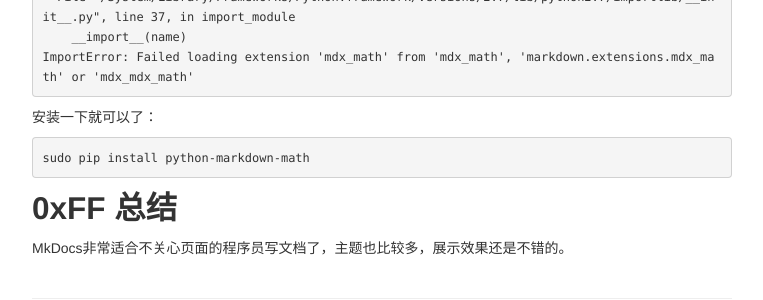
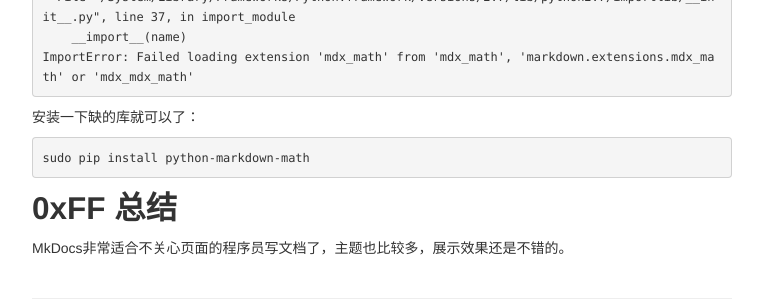
Before and after one commit to wutongtree/wutongtree.github.io, a Jekyll site: the page built from devops/manage-your-cms-using-mkdocs.md, in a window 1280 px wide and 900 px high, scrolled down 3236 px. Shown: the part 540-840 px from the top of the window, without its empty margins (258-1021 px from the left). Built offline with Jekyll 4.4.1, drawn with Linux system fonts in a browser that asks for light colours.

Commit message:
adjuest format

````diff
--- a/devops/manage-your-cms-using-mkdocs.md
+++ b/devops/manage-your-cms-using-mkdocs.md
@@ -23,12 +23,14 @@ pip install mkdocs
 * 创建文档工程
 
 可以直接用mkdocs的命令：
+
 ```
 mkdocs new my-project
 cd my-project
 ```
 
 生成的目录结构如下：
+
 ```
 xxx
 ├── docs
@@ -39,11 +41,13 @@ xxx
 ```
 
 mkdocs.yml是配置文件，默认的配置项只有一个site_name：
+
 ```
 site_name: My Docs
 ```
 
 index.md的内容是一个mkdocs的使用说明：
+
 ```
 # Welcome to MkDocs
 
@@ -79,6 +83,7 @@ For full documentation visit [mkdocs.org](http://mkdocs.org).
 更多的配置项参考[官方文档](http://www.mkdocs.org/user-guide/configuration/)。
 
 我们的一个工程是这么设置的：
+
 ```
 site_name: 基于Hyperledger的基金管理
 site_url: https://wutongtree.github.io/funds/
@@ -113,6 +118,7 @@ copyright: Copyright &copy; 2014-2016 <a href="https://wutongtree.com" target="_
 ## 0x04 本地测试
 
 运行命令：
+
 ```
 mkdocs serve
 ```
@@ -122,6 +128,7 @@ mkdocs serve
 ## 0x05 生成静态网页
 
 运行命令：
+
 ```
 mkdocs build
 ```
@@ -131,6 +138,7 @@ mkdocs build
 ## 0x06 解析没有在pages列表中的页面
 
 官方的版本中，没有在mkdocs.yml配置文件的pages选项中出现过的页面不会转换为静态页面，也不能被其他页面链接。类似这样的错误或者警告：
+
 ```
 WARNING -  The page "hyperledger/index.md" contained a hyperlink to "hyperledger/chaincode.md" which is not listed in the "pages" configuration.
 ```
@@ -140,6 +148,7 @@ WARNING -  The page "hyperledger/index.md" contained a hyperlink to "hyperledger
 可是有的链接我确实不需要出现在导航栏，直接出现在页面的链接中就好了，否则我增加一个页面就要增加一个导航页面，文章多了就比较麻烦了。
 
 如果你也需要这个功能，可以用我们修改的一个版本：
+
 ```
 git clone https://github.com/wutongtree/mkdocs.git
 cd mkdocs
@@ -151,6 +160,7 @@ sudo python setup.py install
 ## 0x07 错误
 
 如果发现错误：
+
 ```
 Traceback (most recent call last):
   File "/usr/local/bin/mkdocs", line 11, in <module>
@@ -188,7 +198,8 @@ Traceback (most recent call last):
 ImportError: Failed loading extension 'mdx_math' from 'mdx_math', 'markdown.extensions.mdx_math' or 'mdx_mdx_math'
 ```
 
-安装一下就可以了：
+安装一下缺的库就可以了：
+
 ```
 sudo pip install python-markdown-math
 ```
````
Also changed, not shown: devops/deploy-jekyll-on-the-github.md (+16 -0 lines), 4 other files.
